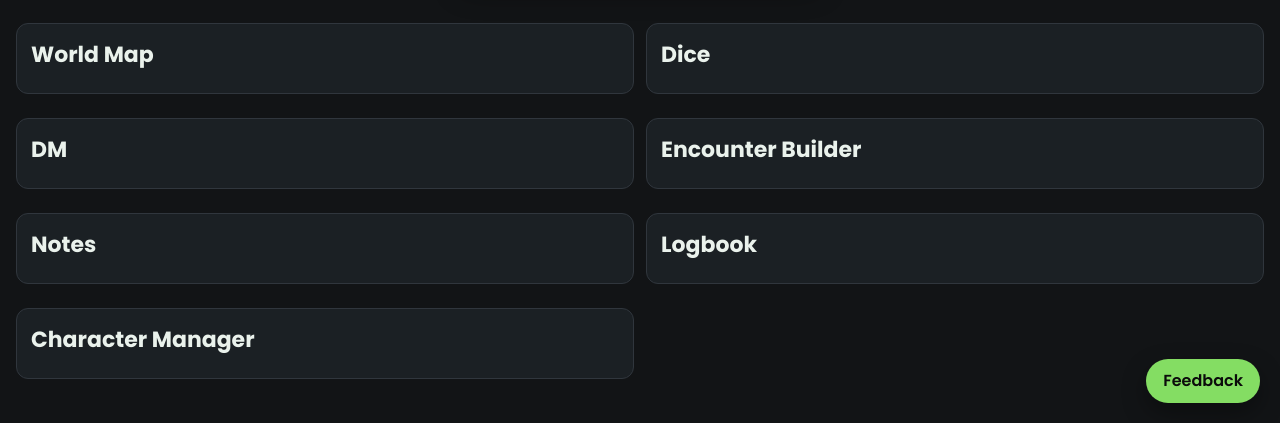
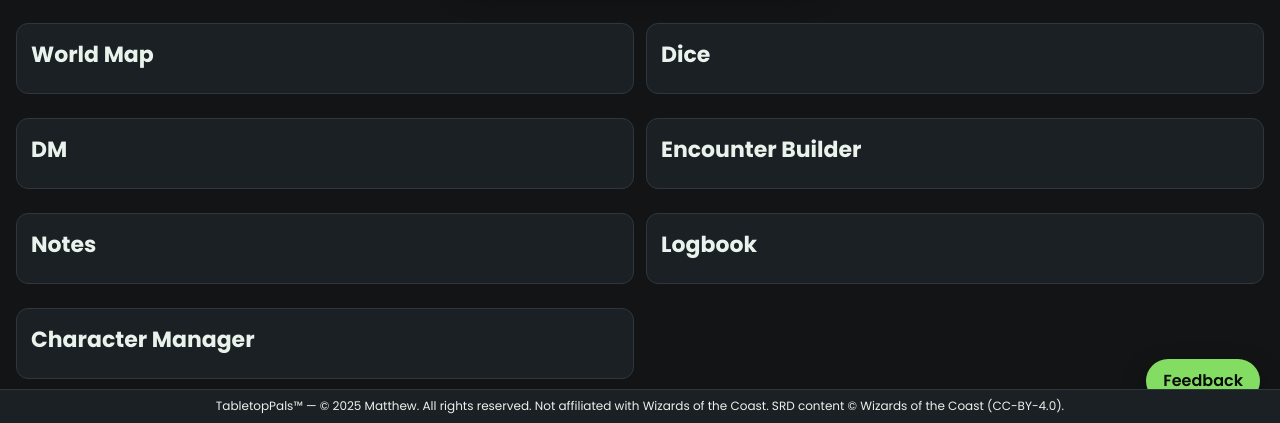
Before and after one commit to MperorPenguin/DM_Tool, a website: page index.html in a window 1280 px wide. Shown: the part 377-800 px from the top of the page. Drawn offline with Linux system fonts and the light colour scheme.

Commit message:
Legal input

```diff
--- a/CSS/theme.css
+++ b/CSS/theme.css
@@ -215,3 +215,41 @@ header.wrap.bar { position: sticky; top: 0; z-index: 50; background: var(--color
   --panel:         var(--color-surface-2);
   --panel-bg:      var(--color-surface-2);
 }
+/* === Global Legal Notice Bar (visual-only, no HTML/JS changes) === */
+/* Edit this one line to change the message */
+:root{
+  --legal-notice: "TabletopPals™ — © 2025 Matthew. All rights reserved. Not affiliated with Wizards of the Coast. SRD content © Wizards of the Coast (CC-BY-4.0).";
+  --legal-footer-height: 40px;
+}
+
+/* Prevent the bar covering content */
+html, body { min-height: 100%; }
+body { padding-bottom: var(--legal-footer-height); }
+
+/* The fixed footer bar, injected via CSS pseudo-element */
+body::after{
+  content: var(--legal-notice);
+  position: fixed;
+  left: 0; right: 0; bottom: 0;
+  z-index: 10000;
+  background: var(--color-surface-2);
+  color: var(--color-text);
+  border-top: 1px solid var(--color-border);
+  font: 12px/1.4 var(--font-body);
+  text-align: center;
+  padding: 8px 12px;
+  pointer-events: none; /* non-clickable by design */
+  white-space: pre-wrap; /* wrap nicely on narrow screens */
+}
+
+/* Smaller screens: slightly taller bar + smaller text */
+@media (max-width: 480px){
+  :root{ --legal-footer-height: 48px; }
+  body::after{ font-size: 11px; padding: 10px 8px; }
+}
+
+/* Do not show in print */
+@media print{
+  body{ padding-bottom: 0; }
+  body::after{ display: none; }
+}
```
